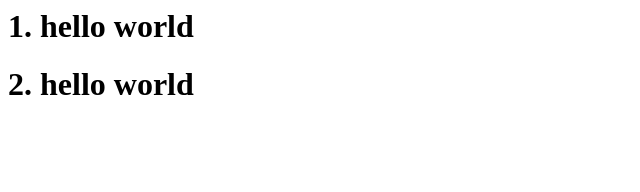
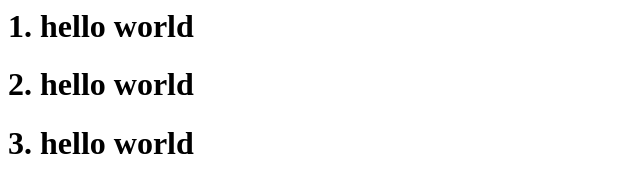
Before and after one commit to seoyeeon/OSS_3, a plain HTML site: page index.html in a window 1280 px wide. Shown: the whole page, without its empty margins (0-640 px from the left). Drawn offline with Linux system fonts and the light colour scheme.

Commit message:
second commit

```diff
--- a/index.html
+++ b/index.html
@@ -6,5 +6,6 @@
     <body>
         <h1>1. hello world</h1>
         <h1>2. hello world</h1>
+        <h1>3. hello world</h1>
     </body>
 </html>
```
